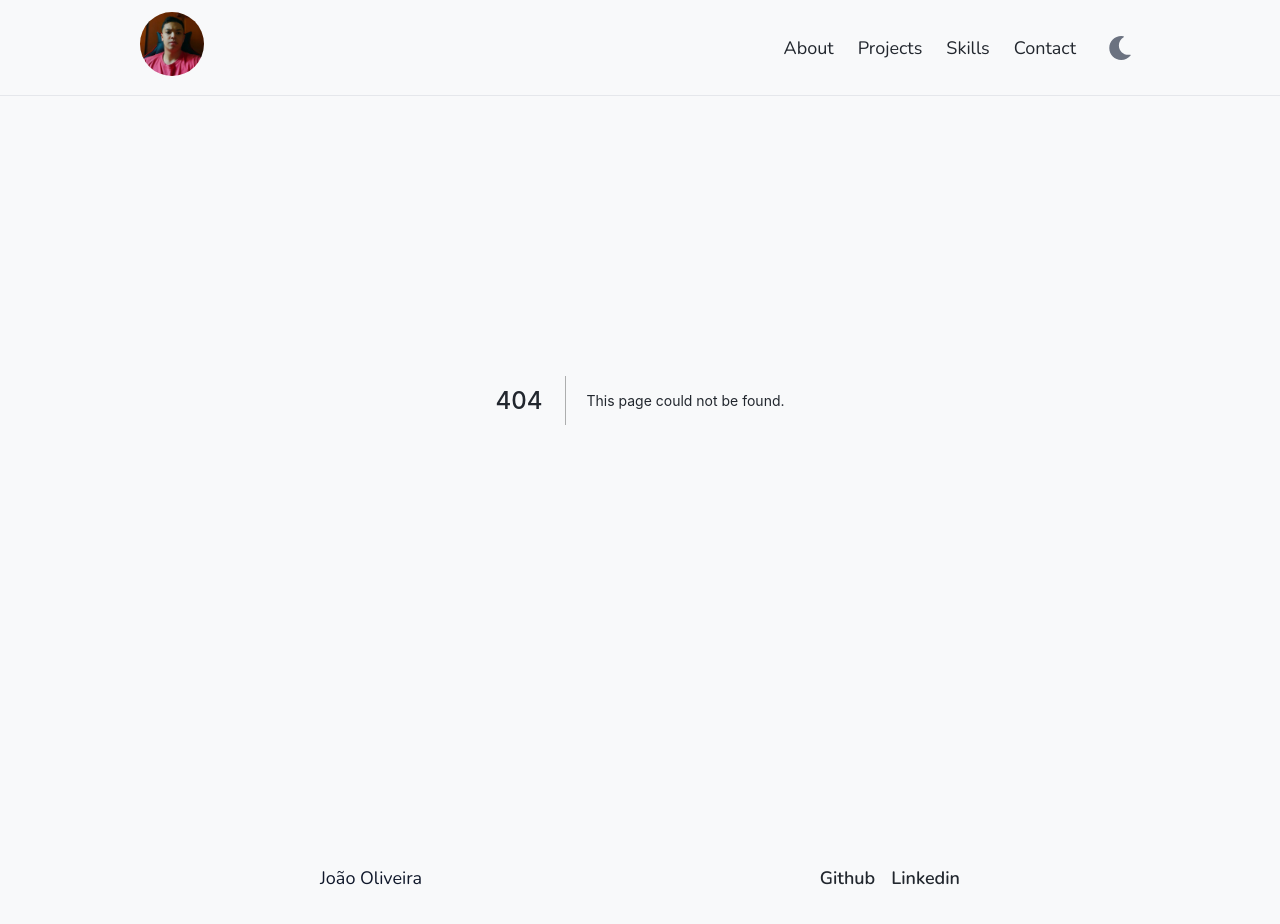
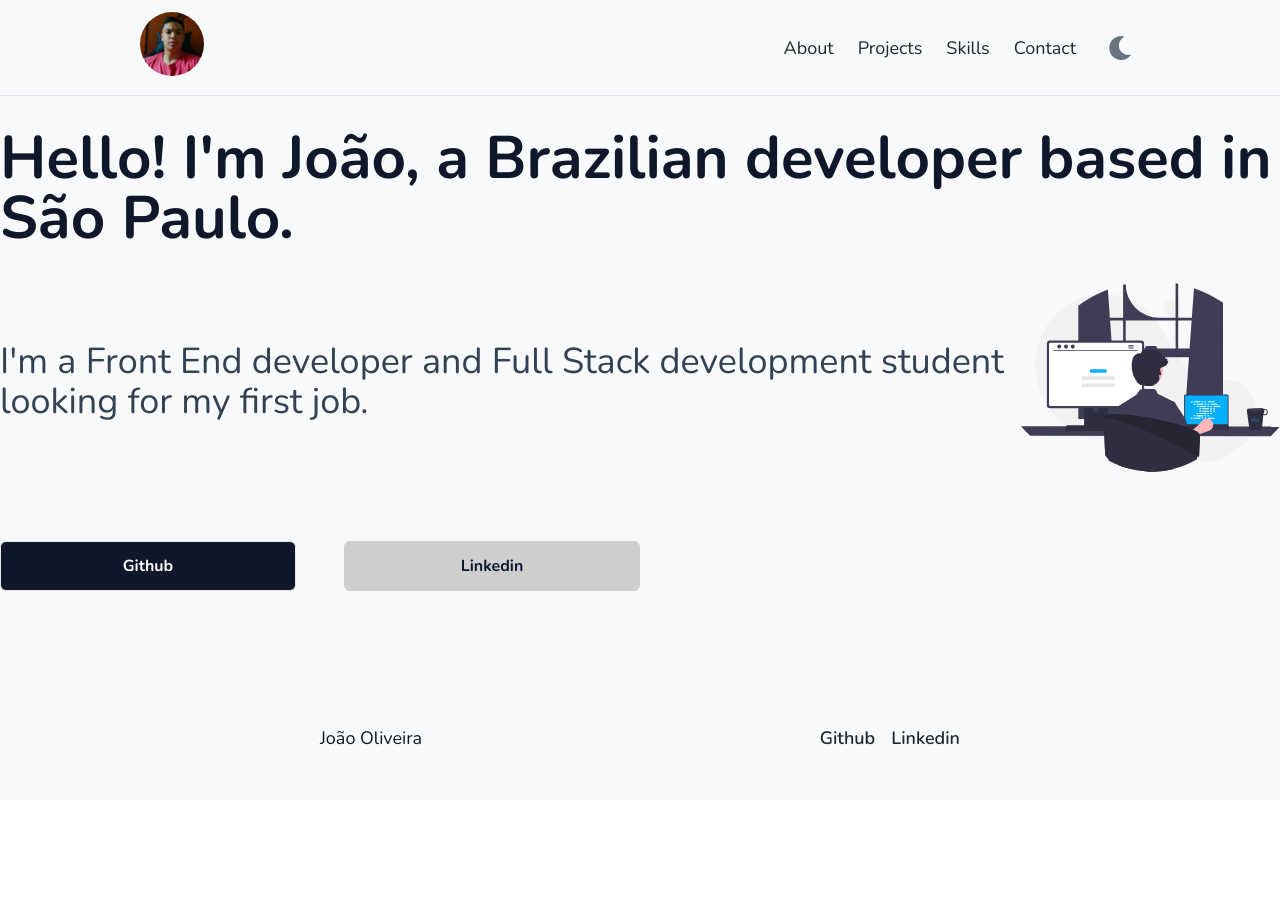
Before and after one commit to johnjoker13/website, a Next.js app: page /home in a window 1280 px wide. Before the commit this address had no page. Shown: the top 924 px of the page. After the commit the page ends 800 px from the top, so only its background shows below. Built offline with nearby package versions, Linux system fonts and the light colour scheme.

Commit message:
refactor(routes): turn some components to routes

```diff
--- a/components/Layout.jsx
+++ b/components/Layout.jsx
@@ -13,7 +13,6 @@ const Layout = ({ children }) => {
       min-h-screen
       m-0
       p-0
-      gap-16
       max-w-screen
       bg-smooth-white
       dark:bg-smooth-black
--- a/components/About.jsx
+++ b/pages/about.jsx
@@ -1,5 +1,5 @@
 import Image from "next/image";
-import Header from "./Header";
+import Header from "../components/Header";
 
 const About = () => {
   return (
--- a/components/Contact.jsx
+++ b/pages/contact.jsx
@@ -1,7 +1,7 @@
 import { useFormik } from "formik";
 import * as yup from "yup";
 import { useState } from "react";
-import Header from "./Header";
+import Header from "../components/Header";
 
 const Contact = () => {
   const [message, setMessage] = useState("");
--- a/components/HomePage.jsx
+++ b/pages/home.jsx
@@ -1,11 +1,11 @@
 import Image from "next/image";
 import Link from "next/link";
-import SiteHead from "./SiteHead";
+import SiteHead from "../components/SiteHead";
 
 const HomePage = () => {
   return (
     <>
-    <SiteHead routeTitle="Homepage" />
+    <SiteHead routeTitle="home" />
     <section className="flex flex-row flex-wrap justify-center pt-32">
       <section className="flex flex-col">
         <article className="text-6xl">
--- a/components/Projects.jsx
+++ b/pages/projects.jsx
@@ -1,5 +1,5 @@
 import Image from "next/image";
-import Header from "./Header";
+import Header from "../components/Header";
 
 const Projects = () => {
   return (
--- a/components/Skills.jsx
+++ b/pages/skills.jsx
@@ -11,7 +11,7 @@ import {
   SiTailwindcss,
   SiBootstrap,
 } from "react-icons/si";
-import Header from "./Header";
+import Header from "../components/Header";
 
 const Skills = () => {
   return (
```
Also changed, not shown: pages/index.js (+5 -5 lines).
